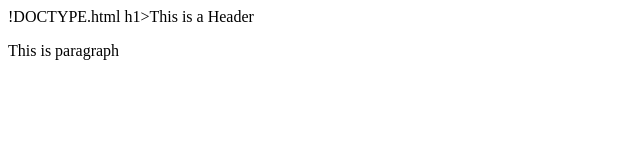
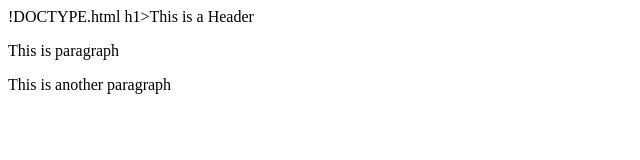
Before and after one commit to S-kollab/git-test, a plain HTML site: page index.html in a window 1280 px wide. Shown: the whole page, without its empty margins (0-640 px from the left). Drawn offline with Linux system fonts and the light colour scheme.

Commit message:
Third commit

```diff
--- a/index.html
+++ b/index.html
@@ -2,5 +2,6 @@
 <html>
     <body>
         h1>This is a Header</h1>
-       </p>This is paragraph</p>
+       <p>This is paragraph</p>
+       <p>This is another paragraph</p>
 </html>
```
